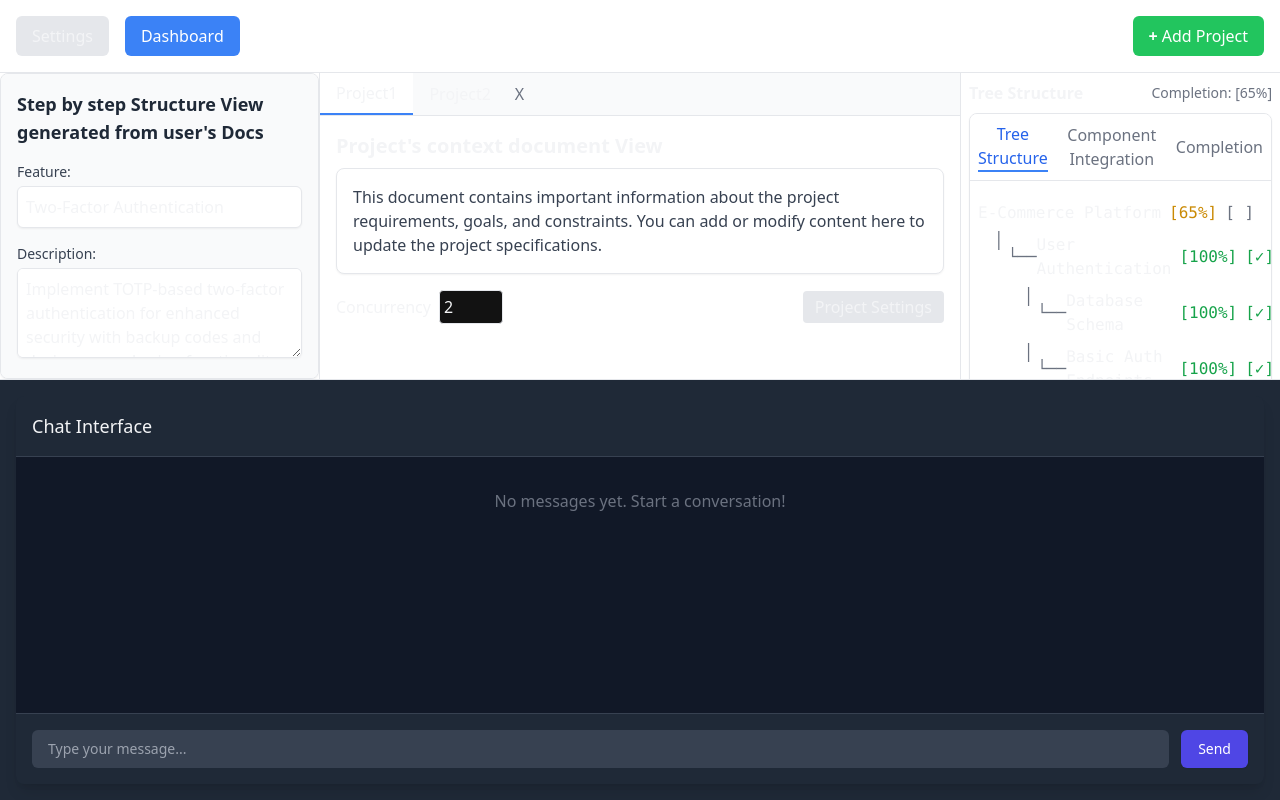
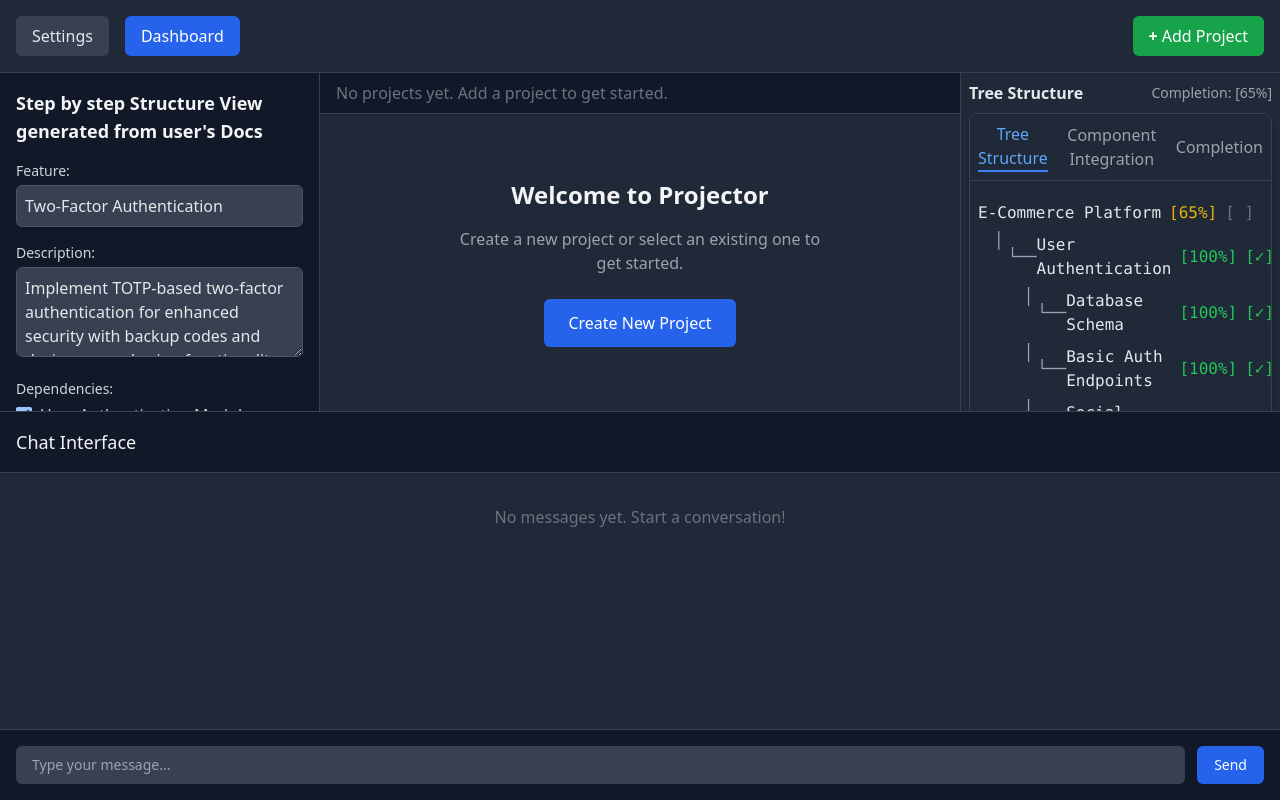
Before and after one commit to Zeeeepa/projector, a React (Vite) app: page / in a window 1280 px wide. Built offline with nearby package versions, Linux system fonts and the light colour scheme.

Commit message:
Add dark theme and improve project functionality

```diff
--- a/src/App.tsx
+++ b/src/App.tsx
@@ -3,7 +3,7 @@ import MainLayout from './components/MainLayout';
 
 function App() {
   return (
-    <div className="min-h-screen bg-white">
+    <div className="min-h-screen bg-gray-900 text-gray-100">
       <MainLayout />
     </div>
   );
--- a/src/components/ChatInterface.tsx
+++ b/src/components/ChatInterface.tsx
@@ -50,11 +50,11 @@ export function ChatInterface() {
   };
 
   return (
-    <div className="bg-gray-800 rounded-lg shadow-lg">
+    <div className="bg-gray-900 rounded-lg shadow-lg">
       <div className="p-4 border-b border-gray-700">
         <h3 className="text-lg font-medium text-gray-100">Chat Interface</h3>
       </div>
-      <div className="p-4 h-64 overflow-y-auto bg-gray-900">
+      <div className="p-4 h-64 overflow-y-auto bg-gray-800">
         <div className="space-y-4">
           {messages.length === 0 && (
             <div className="text-center text-gray-500 py-4">
@@ -64,27 +64,27 @@ export function ChatInterface() {
           {messages.map((msg) => (
             <div key={msg.id} className="flex items-start">
               <div className="flex-shrink-0">
-                <div className={`h-8 w-8 rounded-full ${msg.sender === 'ai' ? 'bg-indigo-600' : 'bg-gray-600'} flex items-center justify-center`}>
+                <div className={`h-8 w-8 rounded-full ${msg.sender === 'ai' ? 'bg-blue-600' : 'bg-gray-600'} flex items-center justify-center`}>
                   <span className="text-sm font-medium text-gray-100">{msg.sender === 'ai' ? 'AI' : 'You'}</span>
                 </div>
               </div>
-              <div className="ml-3 bg-gray-800 rounded-lg p-3 max-w-3xl">
-                <p className="text-sm text-gray-300 whitespace-pre-wrap">{msg.content}</p>
+              <div className={`ml-3 rounded-lg p-3 max-w-3xl ${msg.sender === 'ai' ? 'bg-gray-700' : 'bg-blue-600'}`}>
+                <p className="text-sm text-gray-200 whitespace-pre-wrap">{msg.content}</p>
               </div>
             </div>
           ))}
           {isLoading && (
             <div className="flex items-start">
               <div className="flex-shrink-0">
-                <div className="h-8 w-8 rounded-full bg-indigo-600 flex items-center justify-center">
+                <div className="h-8 w-8 rounded-full bg-blue-600 flex items-center justify-center">
                   <span className="text-sm font-medium text-gray-100">AI</span>
                 </div>
               </div>
-              <div className="ml-3 bg-gray-800 rounded-lg p-3">
+              <div className="ml-3 bg-gray-700 rounded-lg p-3">
                 <div className="flex items-center space-x-2">
-                  <div className="w-2 h-2 bg-indigo-500 rounded-full animate-pulse"></div>
-                  <div className="w-2 h-2 bg-indigo-500 rounded-full animate-pulse delay-100"></div>
-                  <div className="w-2 h-2 bg-indigo-500 rounded-full animate-pulse delay-200"></div>
+                  <div className="w-2 h-2 bg-blue-500 rounded-full animate-pulse"></div>
+                  <div className="w-2 h-2 bg-blue-500 rounded-full animate-pulse delay-100"></div>
+                  <div className="w-2 h-2 bg-blue-500 rounded-full animate-pulse delay-200"></div>
                   <span className="text-sm text-gray-400">Thinking...</span>
                 </div>
               </div>
@@ -99,13 +99,13 @@ export function ChatInterface() {
             value={message}
             onChange={(e) => setMessage(e.target.value)}
             placeholder="Type your message..."
-            className="flex-1 rounded-md bg-gray-700 border-gray-600 text-gray-100 px-4 py-2 text-sm focus:ring-indigo-500 focus:border-indigo-500"
+            className="flex-1 rounded-md bg-gray-700 border-gray-600 text-gray-100 px-4 py-2 text-sm focus:ring-blue-500 focus:border-blue-500"
             disabled={isLoading}
           />
           <button
             type="submit"
             className={`inline-flex items-center px-4 py-2 border border-transparent text-sm font-medium rounded-md shadow-sm text-white ${
-              isLoading ? 'bg-indigo-400 cursor-not-allowed' : 'bg-indigo-600 hover:bg-indigo-700'
+              isLoading ? 'bg-blue-400 cursor-not-allowed' : 'bg-blue-600 hover:bg-blue-700'
             }`}
             disabled={isLoading}
           >
--- a/src/components/MainLayout.tsx
+++ b/src/components/MainLayout.tsx
@@ -2,6 +2,8 @@ import React, { useState } from 'react';
 import StepGuide from './StepGuide';
 import TreeView from './TreeView';
 import { ChatInterface } from './ChatInterface';
+import { ProjectDialog } from './ProjectDialog';
+import { useProjectStore } from '../store';
 
 // Sample data for demonstration
 const sampleTreeData = [
@@ -144,17 +146,53 @@ const sampleStepGuideData = {
 };
 
 const MainLayout: React.FC = () => {
-  const [activeTab, setActiveTab] = useState('project1');
+  const [activeTab, setActiveTab] = useState<string | null>(null);
+  const [isProjectDialogOpen, setIsProjectDialogOpen] = useState(false);
+  const { projects, setActiveProject } = useProjectStore();
+
+  // Set the first project as active if there is one and no active tab
+  React.useEffect(() => {
+    if (projects.length > 0 && activeTab === null) {
+      setActiveTab(projects[0].id);
+      setActiveProject(projects[0]);
+    }
+  }, [projects, activeTab, setActiveProject]);
+
+  const handleTabClick = (projectId: string) => {
+    setActiveTab(projectId);
+    const project = projects.find(p => p.id === projectId);
+    if (project) {
+      setActiveProject(project);
+    }
+  };
+
+  const handleCloseTab = (e: React.MouseEvent, projectId: string) => {
+    e.stopPropagation();
+    // In a real app, you would implement tab closing logic here
+    // For now, we'll just switch to another tab if available
+    if (activeTab === projectId) {
+      const otherProject = projects.find(p => p.id !== projectId);
+      if (otherProject) {
+        setActiveTab(otherProject.id);
+        setActiveProject(otherProject);
+      } else {
+        setActiveTab(null);
+      }
+    }
+  };
 
   return (
-    <div className="flex flex-col h-screen bg-gray-50">
+    <div className="flex flex-col h-screen bg-gray-900 text-gray-100">
       {/* Header */}
-      <header className="bg-white border-b p-4 flex justify-between items-center shadow-sm">
+      <header className="bg-gray-800 border-b border-gray-700 p-4 flex justify-between items-center shadow-md">
         <div className="flex space-x-4">
-          <button className="px-4 py-2 bg-gray-200 rounded-md hover:bg-gray-300 transition">Settings</button>
-          <button className="px-4 py-2 bg-blue-500 text-white rounded-md hover:bg-blue-600 transition">Dashboard</button>
+          <button className="px-4 py-2 bg-gray-700 rounded-md hover:bg-gray-600 transition text-gray-200">Settings</button>
+          <button className="px-4 py-2 bg-blue-600 text-white rounded-md hover:bg-blue-700 transition">Dashboard</button>
         </div>
-        <button className="px-4 py-2 bg-green-500 text-white rounded-md hover:bg-green-600 transition flex items-center">
+        <button
+          className="px-4 py-2 bg-green-600 text-white rounded-md hover:bg-green-700 transition flex items-center"
+          onClick={() => setIsProjectDialogOpen(true)}
+        >
           <span className="mr-1 font-bold">+</span> Add Project
         </button>
       </header>
@@ -162,60 +200,81 @@ const MainLayout: React.FC = () => {
       {/* Main Content */}
       <div className="flex flex-1 overflow-hidden">
         {/* Left Sidebar - Step Guide */}
-        <div className="w-1/4 border-r bg-white overflow-auto">
+        <div className="w-1/4 border-r border-gray-700 bg-gray-800 overflow-auto">
           <StepGuide {...sampleStepGuideData} />
         </div>
 
         {/* Middle Section - Project Tabs */}
-        <div className="flex-1 flex flex-col overflow-hidden bg-white">
+        <div className="flex-1 flex flex-col overflow-hidden bg-gray-800">
           {/* Tabs */}
-          <div className="flex border-b bg-gray-50">
+          <div className="flex border-b border-gray-700 bg-gray-900">
+            {projects.length > 0 ? (
+              projects.map(project => (
                 <button
-              className={`px-4 py-2 ${activeTab === 'project1' ? 'border-b-2 border-blue-500 bg-white' : 'hover:bg-gray-100'}`}
-              onClick={() => setActiveTab('project1')}
+                  key={project.id}
+                  className={`px-4 py-2 flex items-center ${activeTab === project.id ? 'border-b-2 border-blue-500 bg-gray-800' : 'hover:bg-gray-700'}`}
+                  onClick={() => handleTabClick(project.id)}
                 >
-              Project1
+                  <span>{project.name}</span>
+                  <span
+                    className="ml-2 text-gray-400 hover:text-gray-200"
+                    onClick={(e) => handleCloseTab(e, project.id)}
+                  >
+                    ×
+                  </span>
                 </button>
-            <button
-              className={`px-4 py-2 ${activeTab === 'project2' ? 'border-b-2 border-blue-500 bg-white' : 'hover:bg-gray-100'}`}
-              onClick={() => setActiveTab('project2')}
-            >
-              Project2
-            </button>
-            <button className="px-2 py-2 text-gray-500 hover:bg-gray-100">X</button>
+              ))
+            ) : (
+              <div className="px-4 py-2 text-gray-500">No projects yet. Add a project to get started.</div>
+            )}
           </div>
 
           {/* Project Content */}
+          {activeTab ? (
             <div className="flex-1 overflow-auto p-4">
               <div className="mb-4">
                 <h2 className="text-xl font-semibold mb-2">Project's context document View</h2>
-              <div className="p-4 border rounded-lg bg-white shadow-sm">
-                <p className="text-gray-700">This document contains important information about the project requirements, goals, and constraints. You can add or modify content here to update the project specifications.</p>
+                <div className="p-4 border border-gray-700 rounded-lg bg-gray-800 shadow-sm">
+                  <p className="text-gray-300">This document contains important information about the project requirements, goals, and constraints. You can add or modify content here to update the project specifications.</p>
                 </div>
               </div>
 
               <div className="flex justify-between items-center mb-4">
                 <div className="flex items-center space-x-2">
-                <span className="font-medium">Concurrency</span>
+                  <span className="font-medium text-gray-300">Concurrency</span>
                   <input
                     type="number"
                     min="1"
                     max="10"
                     defaultValue="2"
-                  className="w-16 p-1 border rounded focus:ring-2 focus:ring-blue-500 focus:border-blue-500"
+                    className="w-16 p-1 border border-gray-600 rounded bg-gray-700 text-gray-200 focus:ring-2 focus:ring-blue-500 focus:border-blue-500"
                   />
                 </div>
-              <button className="px-3 py-1 bg-gray-200 rounded hover:bg-gray-300 transition">Project Settings</button>
+                <button className="px-3 py-1 bg-gray-700 rounded hover:bg-gray-600 transition text-gray-200">Project Settings</button>
               </div>
             </div>
+          ) : (
+            <div className="flex-1 flex items-center justify-center">
+              <div className="text-center p-8 max-w-md">
+                <h2 className="text-2xl font-bold mb-4">Welcome to Projector</h2>
+                <p className="text-gray-400 mb-6">Create a new project or select an existing one to get started.</p>
+                <button
+                  className="px-6 py-3 bg-blue-600 text-white rounded-md hover:bg-blue-700 transition"
+                  onClick={() => setIsProjectDialogOpen(true)}
+                >
+                  Create New Project
+                </button>
+              </div>
+            </div>
+          )}
         </div>
 
         {/* Right Sidebar - Tree View */}
-        <div className="w-1/4 border-l bg-white overflow-auto">
+        <div className="w-1/4 border-l border-gray-700 bg-gray-800 overflow-auto">
           <div className="p-2">
             <div className="flex justify-between items-center mb-2">
-              <h3 className="font-semibold">Tree Structure</h3>
-              <div className="text-sm text-gray-500">Completion: <span className="font-medium">[65%]</span></div>
+              <h3 className="font-semibold text-gray-200">Tree Structure</h3>
+              <div className="text-sm text-gray-400">Completion: <span className="font-medium">[65%]</span></div>
             </div>
             <TreeView data={sampleTreeData} />
           </div>
@@ -223,9 +282,15 @@ const MainLayout: React.FC = () => {
       </div>
 
       {/* Chat Interface */}
-      <div className="border-t bg-gray-800 p-4">
+      <div className="border-t border-gray-700 bg-gray-900">
         <ChatInterface />
       </div>
+
+      {/* Project Dialog */}
+      <ProjectDialog
+        isOpen={isProjectDialogOpen}
+        onClose={() => setIsProjectDialogOpen(false)}
+      />
     </div>
   );
 };
--- a/src/components/StepGuide.tsx
+++ b/src/components/StepGuide.tsx
@@ -59,32 +59,32 @@ const StepGuide: React.FC<StepGuideProps> = ({
   };
 
   return (
-    <div className="flex flex-col h-full border rounded-lg overflow-hidden bg-white shadow-sm">
-      <div className="p-4 bg-gray-50 border-b">
-        <h2 className="text-lg font-semibold mb-4 text-gray-800">Step by step Structure View generated from user's Docs</h2>
+    <div className="flex flex-col h-full overflow-hidden bg-gray-800 shadow-md">
+      <div className="p-4 bg-gray-900 border-b border-gray-700">
+        <h2 className="text-lg font-semibold mb-4 text-gray-100">Step by step Structure View generated from user's Docs</h2>
 
         <div className="mb-4">
-          <label className="block text-sm font-medium text-gray-700 mb-1">Feature:</label>
+          <label className="block text-sm font-medium text-gray-300 mb-1">Feature:</label>
           <input
             type="text"
             value={featureName}
             readOnly
-            className="w-full p-2 border rounded-md bg-white shadow-sm"
+            className="w-full p-2 border border-gray-600 rounded-md bg-gray-700 text-gray-200 shadow-sm"
           />
         </div>
 
         <div className="mb-4">
-          <label className="block text-sm font-medium text-gray-700 mb-1">Description:</label>
+          <label className="block text-sm font-medium text-gray-300 mb-1">Description:</label>
           <textarea
             value={featureDescription}
             readOnly
             rows={3}
-            className="w-full p-2 border rounded-md bg-white shadow-sm"
+            className="w-full p-2 border border-gray-600 rounded-md bg-gray-700 text-gray-200 shadow-sm"
           />
         </div>
 
         <div className="mb-2">
-          <label className="block text-sm font-medium text-gray-700 mb-1">Dependencies:</label>
+          <label className="block text-sm font-medium text-gray-300 mb-1">Dependencies:</label>
           <div className="space-y-2">
             {dependencies.map((dep) => (
               <div key={dep.id} className="flex items-center">
@@ -92,9 +92,9 @@ const StepGuide: React.FC<StepGuideProps> = ({
                   type="checkbox"
                   checked={dep.completed}
                   readOnly
-                  className="mr-2 h-4 w-4 text-blue-600 focus:ring-blue-500 border-gray-300 rounded"
+                  className="mr-2 h-4 w-4 text-blue-500 focus:ring-blue-500 border-gray-600 rounded"
                 />
-                <span className="text-gray-700">{dep.name}</span>
+                <span className="text-gray-300">{dep.name}</span>
               </div>
             ))}
             <div className="flex items-center mt-2">
@@ -103,11 +103,11 @@ const StepGuide: React.FC<StepGuideProps> = ({
                 value={newDependency}
                 onChange={(e) => setNewDependency(e.target.value)}
                 placeholder="Add New Dependencies..."
-                className="flex-1 p-2 border rounded-md shadow-sm focus:ring-blue-500 focus:border-blue-500"
+                className="flex-1 p-2 border border-gray-600 rounded-md bg-gray-700 text-gray-200 shadow-sm focus:ring-blue-500 focus:border-blue-500"
               />
               <button
                 onClick={handleAddDependency}
-                className="ml-2 px-3 py-2 bg-blue-500 text-white rounded-md hover:bg-blue-600 transition"
+                className="ml-2 px-3 py-2 bg-blue-600 text-white rounded-md hover:bg-blue-700 transition"
               >
                 Add
               </button>
@@ -116,14 +116,14 @@ const StepGuide: React.FC<StepGuideProps> = ({
         </div>
       </div>
 
-      <div className="flex-1 overflow-auto p-4 border-b">
-        <h3 className="text-lg font-semibold mb-4 text-gray-800">Generated Plan:</h3>
+      <div className="flex-1 overflow-auto p-4 border-b border-gray-700">
+        <h3 className="text-lg font-semibold mb-4 text-gray-200">Generated Plan:</h3>
         <div className="space-y-6">
           {steps.map((step, index) => (
             <div key={step.id} className="space-y-2">
               <div className="flex items-start">
-                <span className="font-semibold mr-2 text-gray-800">{index + 1}.</span>
-                <span className="font-semibold text-gray-800">{step.title}</span>
+                <span className="font-semibold mr-2 text-gray-200">{index + 1}.</span>
+                <span className="font-semibold text-gray-200">{step.title}</span>
               </div>
               {step.subtasks.map((subtask) => (
                 <div key={subtask.id} className="flex items-center ml-6">
@@ -131,9 +131,9 @@ const StepGuide: React.FC<StepGuideProps> = ({
                     type="checkbox"
                     checked={subtask.completed}
                     onChange={() => handleToggleSubtask(step.id, subtask.id)}
-                    className="mr-2 h-4 w-4 text-blue-600 focus:ring-blue-500 border-gray-300 rounded"
+                    className="mr-2 h-4 w-4 text-blue-500 focus:ring-blue-500 border-gray-600 rounded"
                   />
-                  <span className={subtask.completed ? 'line-through text-gray-500' : 'text-gray-700'}>
+                  <span className={subtask.completed ? 'line-through text-gray-500' : 'text-gray-300'}>
                     - {subtask.title}
                   </span>
                 </div>
@@ -143,16 +143,16 @@ const StepGuide: React.FC<StepGuideProps> = ({
         </div>
       </div>
 
-      <div className="p-4 bg-gray-50 flex justify-end space-x-4">
+      <div className="p-4 bg-gray-900 flex justify-end space-x-4">
         <button
           onClick={handleGenerateCode}
-          className="px-4 py-2 bg-green-500 text-white rounded-md hover:bg-green-600 transition shadow-sm"
+          className="px-4 py-2 bg-green-600 text-white rounded-md hover:bg-green-700 transition shadow-sm"
         >
           Generate Code Stubs
         </button>
         <button
           onClick={handleAddToProject}
-          className="px-4 py-2 bg-blue-500 text-white rounded-md hover:bg-blue-600 transition shadow-sm"
+          className="px-4 py-2 bg-blue-600 text-white rounded-md hover:bg-blue-700 transition shadow-sm"
         >
           Add to Project
         </button>
--- a/src/components/TreeView.tsx
+++ b/src/components/TreeView.tsx
@@ -34,25 +34,25 @@ const TreeView: React.FC<TreeViewProps> = ({ data }) => {
 
     // Determine color based on progress
     const getProgressColor = (progress: number) => {
-      if (progress === 100) return 'text-green-600';
-      if (progress >= 50) return 'text-yellow-600';
-      if (progress > 0) return 'text-orange-500';
+      if (progress === 100) return 'text-green-500';
+      if (progress >= 50) return 'text-yellow-500';
+      if (progress > 0) return 'text-orange-400';
       return 'text-gray-500';
     };
 
     return (
       <div key={node.id} className="font-mono">
-        <div className="flex items-center py-1 hover:bg-gray-50">
+        <div className="flex items-center py-1 hover:bg-gray-700">
           {level > 0 && (
-            <span className="text-gray-500">
+            <span className="text-gray-400">
               {getPrefix(0, 1, level)}
             </span>
           )}
-          <span className="font-medium">{node.name}</span>
+          <span className="font-medium text-gray-200">{node.name}</span>
           {node.progress !== undefined && (
             <span className={`ml-2 ${getProgressColor(node.progress)}`}>[{node.progress}%]</span>
           )}
-          <span className={`ml-2 ${isCompleted ? 'text-green-600' : 'text-gray-500'}`}>
+          <span className={`ml-2 ${isCompleted ? 'text-green-500' : 'text-gray-500'}`}>
             {isCompleted ? '[\u2713]' : '[ ]'}
           </span>
         </div>
@@ -61,7 +61,7 @@ const TreeView: React.FC<TreeViewProps> = ({ data }) => {
           <div className="ml-4">
             {node.children!.map((child, index) => (
               <div key={child.id} className="flex">
-                <div className="text-gray-500 mr-1">
+                <div className="text-gray-400 mr-1">
                   {getChildPrefix(index, node.children!.length)}
                 </div>
                 <div className="flex-1">
@@ -76,22 +76,22 @@ const TreeView: React.FC<TreeViewProps> = ({ data }) => {
   };
 
   return (
-    <div className="border rounded-lg overflow-auto bg-white shadow-sm">
-      <div className="flex space-x-4 mb-2 border-b p-2">
+    <div className="border border-gray-700 rounded-lg overflow-auto bg-gray-800 shadow-md">
+      <div className="flex space-x-4 mb-2 border-b border-gray-700 p-2">
         <button
-          className={`font-medium ${activeTab === 'structure' ? 'text-blue-600 border-b-2 border-blue-500' : 'text-gray-500 hover:text-gray-700'}`}
+          className={`font-medium ${activeTab === 'structure' ? 'text-blue-400 border-b-2 border-blue-500' : 'text-gray-400 hover:text-gray-200'}`}
           onClick={() => setActiveTab('structure')}
         >
           Tree Structure
         </button>
         <button
-          className={`font-medium ${activeTab === 'component' ? 'text-blue-600 border-b-2 border-blue-500' : 'text-gray-500 hover:text-gray-700'}`}
+          className={`font-medium ${activeTab === 'component' ? 'text-blue-400 border-b-2 border-blue-500' : 'text-gray-400 hover:text-gray-200'}`}
           onClick={() => setActiveTab('component')}
         >
           Component Integration
         </button>
         <button
-          className={`font-medium ${activeTab === 'completion' ? 'text-blue-600 border-b-2 border-blue-500' : 'text-gray-500 hover:text-gray-700'}`}
+          className={`font-medium ${activeTab === 'completion' ? 'text-blue-400 border-b-2 border-blue-500' : 'text-gray-400 hover:text-gray-200'}`}
           onClick={() => setActiveTab('completion')}
         >
           Completion
```
Also changed, not shown: src/components/ProjectDialog.tsx (+13 -10 lines). Lines whose indentation alone changed are shown as unchanged.
